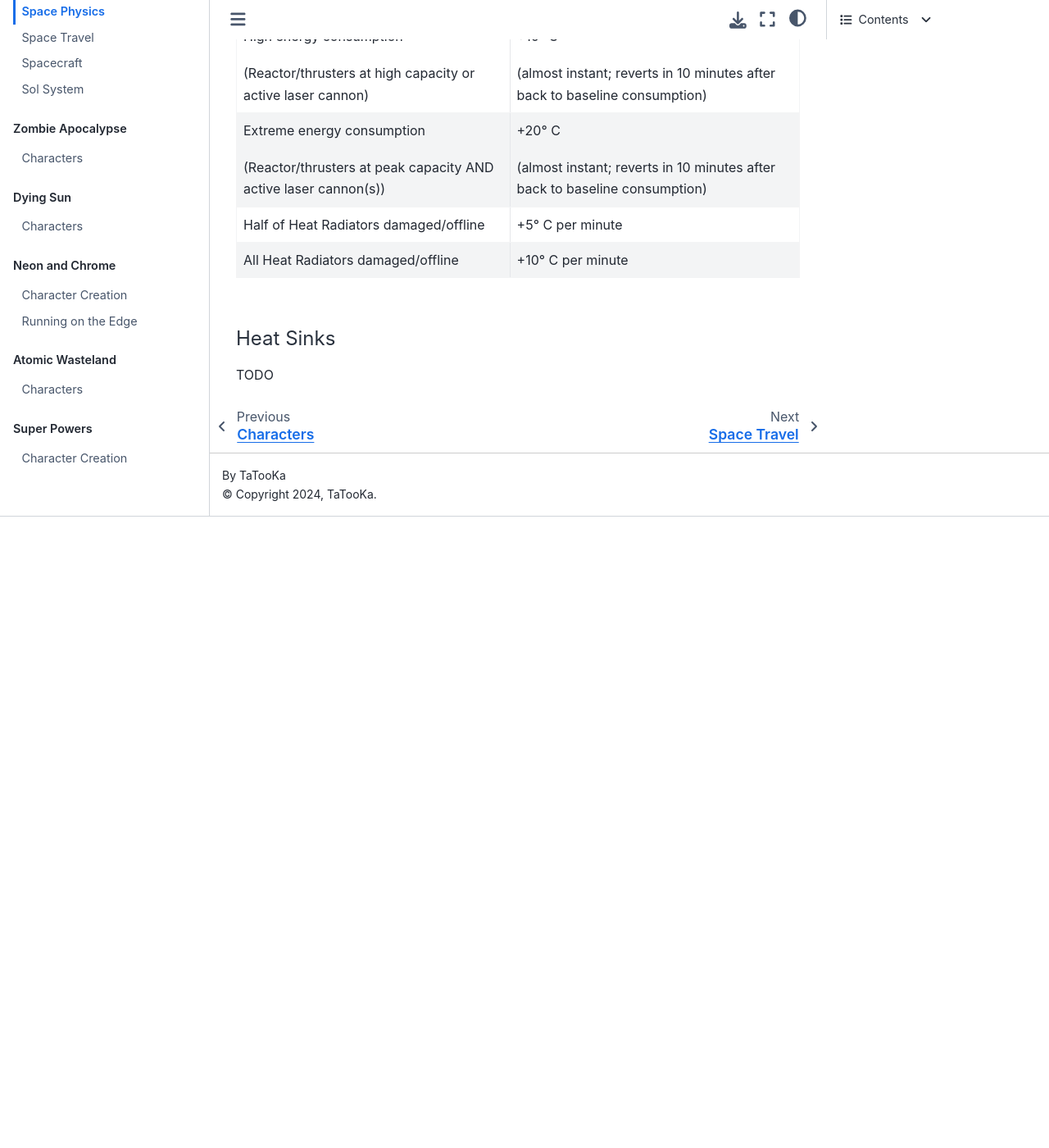
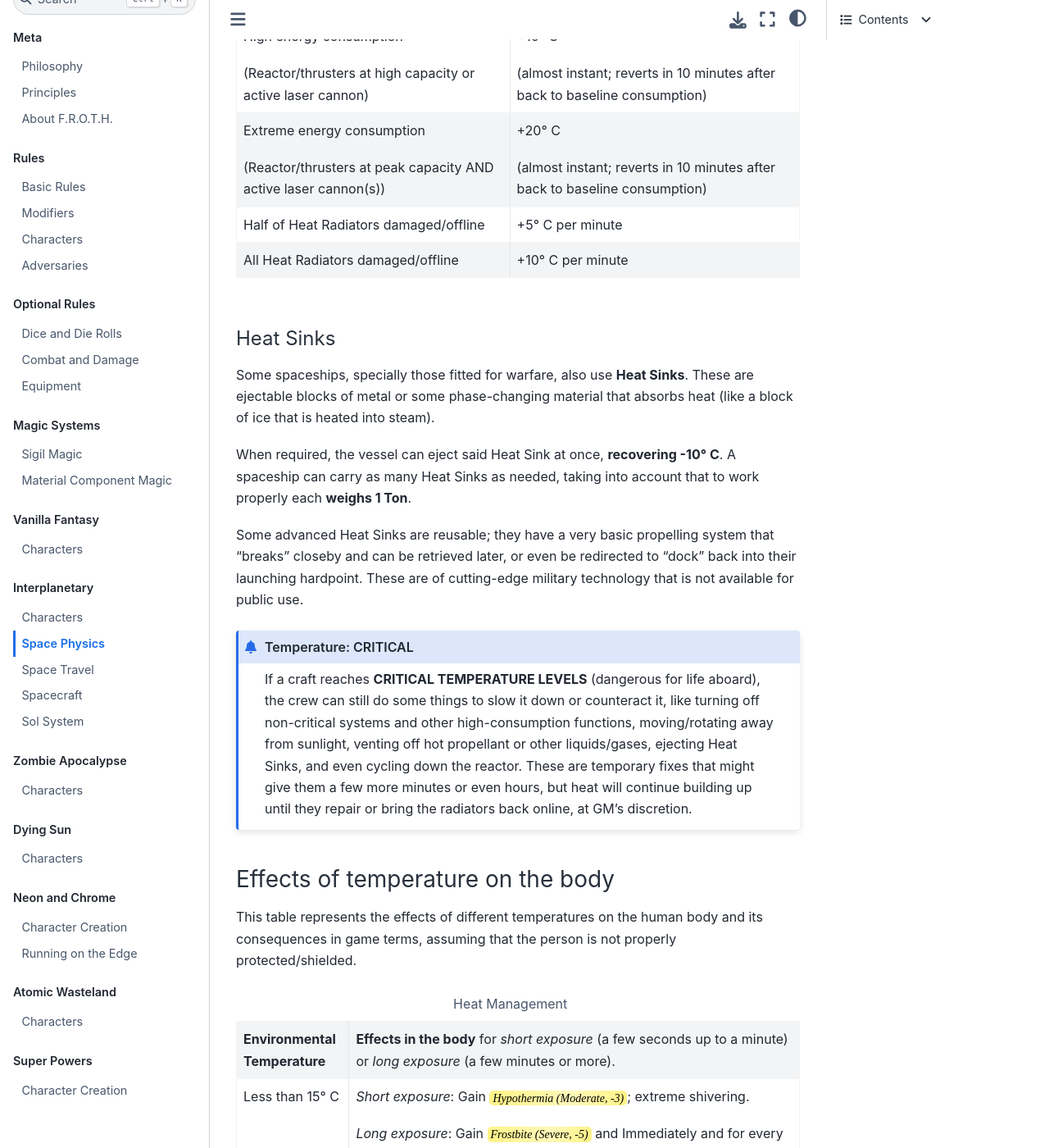
Before and after one commit to TaTooKa/froth, a Sphinx documentation site: the page built from docs/source/pages/worlds/interplanetary/spacephysics.rst, in a window 1280 px wide and 1400 px high, scrolled down 18581 px. Shown: the whole window at 82% size. Built offline with Sphinx 7.4.7 and the Sphinx Book theme 1.1.4, drawn with Linux system fonts in a browser that asks for light colours; cross-references to code outside the pages are shown as plain code; before the commit the page ends 19211 px from its top, so only the background shows below that; some of the changed text lies outside the part shown.

Commit message:
temp on body table

```diff
--- a/docs/source/pages/worlds/interplanetary/spacephysics.rst
+++ b/docs/source/pages/worlds/interplanetary/spacephysics.rst
@@ -400,4 +400,52 @@ During stress or moments of high consumption of energy (think under high burn wi
 Heat Sinks
 ^^^^^^^^^^
 
-TODO
+Some spaceships, specially those fitted for warfare, also use **Heat Sinks**. These are ejectable blocks of metal or some phase-changing material that absorbs heat (like a block of ice that is heated into steam).
+
+When required, the vessel can eject said Heat Sink at once, **recovering -10° C**. A spaceship can carry as many Heat Sinks as needed, taking into account that to work properly each **weighs 1 Ton**.
+
+Some advanced Heat Sinks are reusable; they have a very basic propelling system that “breaks” closeby and can be retrieved later, or even be redirected to “dock” back into their launching hardpoint. These are of cutting-edge military technology that is not available for public use.
+
+.. admonition:: Temperature: CRITICAL
+
+   If a craft reaches **CRITICAL TEMPERATURE LEVELS** (dangerous for life aboard), the crew can still do some things to slow it down or counteract it, like turning off non-critical systems and other high-consumption functions, moving/rotating away from sunlight, venting off hot propellant or other liquids/gases, ejecting Heat Sinks, and even cycling down the reactor. These are temporary fixes that might give them a few more minutes or even hours, but heat will continue building up until they repair or bring the radiators back online, at GM’s discretion.
+
+
+Effects of temperature on the body
+~~~~~~~~~~~~~~~~~~~~~~~~~~~~~~~~~~
+
+This table represents the effects of different temperatures on the human body and its consequences in game terms, assuming that the person is not properly protected/shielded.
+
+.. csv-table:: Heat Management
+   :widths: 20, 80
+
+   "**Environmental Temperature**", "**Effects in the body** for *short exposure* (a few seconds up to a minute) or *long exposure* (a few minutes or more)."
+   "Less than 15° C", "*Short exposure*: Gain ``Hypothermia (Moderate, -3)``; extreme shivering.
+
+   *Long exposure*: Gain ``Frostbite (Severe, -5)`` and Immediately and for every hour of continuous exposure, lose 3 HP."
+   "Less than 0° C", "*Short exposure*: very uncomfortable shivering and muscle cramps.
+
+   *Long exposure*: Gain the ``Severe Hypothermia (-5)`` Condition."
+   "0° ~ 10° C", "*Short exposure*: uncomfortable shivering or chills.
+
+   *Long exposure*: Gain the ``Moderate Hypothermia (-3)`` Condition."
+   "15° ~ 25° C", "Comfortable range for most individuals."
+   "30° ~ 35° C", "The body begins sweating more to cool itself down.
+
+   *Short exposure*: sweating, fatigue.
+
+   *Long exposure*: Gain the ``Mild Dehydration (-1)`` Condition."
+   "40° C", "Heat stress becomes significant.
+
+   *Short exposure*: sweating, dizziness, confusion, fainting.
+
+   *Long exposure*: Gain ``Moderate Dehydration (-3)``, and Immediately and for every hour of continuous exposure, lose 3 HP."
+   "45° C", "Risk of heat exhaustion or heat stroke increases significantly. Proteins in the body begin denaturing, nerve impulses slow down, and organ function may be compromised.
+
+   *Short exposure*: sweating, nausea, dizziness, confusion, fainting.
+
+   *Long exposure*: Gain ``Heat Stroke (Severe, -5)`` and Immediately and for every hour of continuous exposure, lose 5 HP."
+   "50° C or more", "The body loses its ability to cool itself effectively. Sweating becomes insufficient, leading to a dangerous rise in core temperature. Heat stroke may cause severe damage to organs such as the brain, heart, kidneys, and liver.
+
+   *Short exposure*: sweating, nausea, dizziness, confusion, fainting.
+   *Long exposure*: Gain ``Heat Stroke (Severe, -5)`` and Immediately and for every hour of continuous exposure, lose 10 HP."
```
